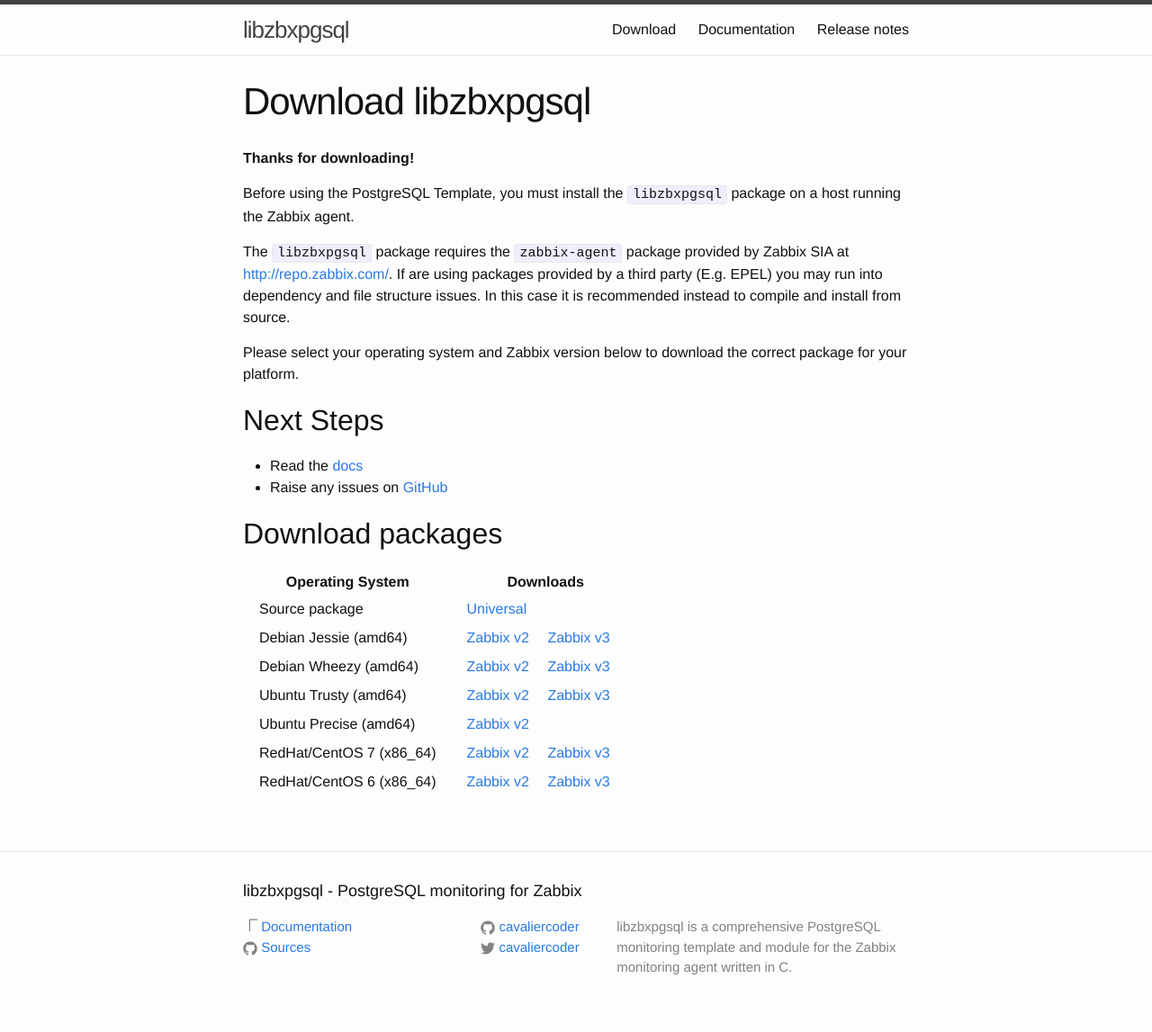
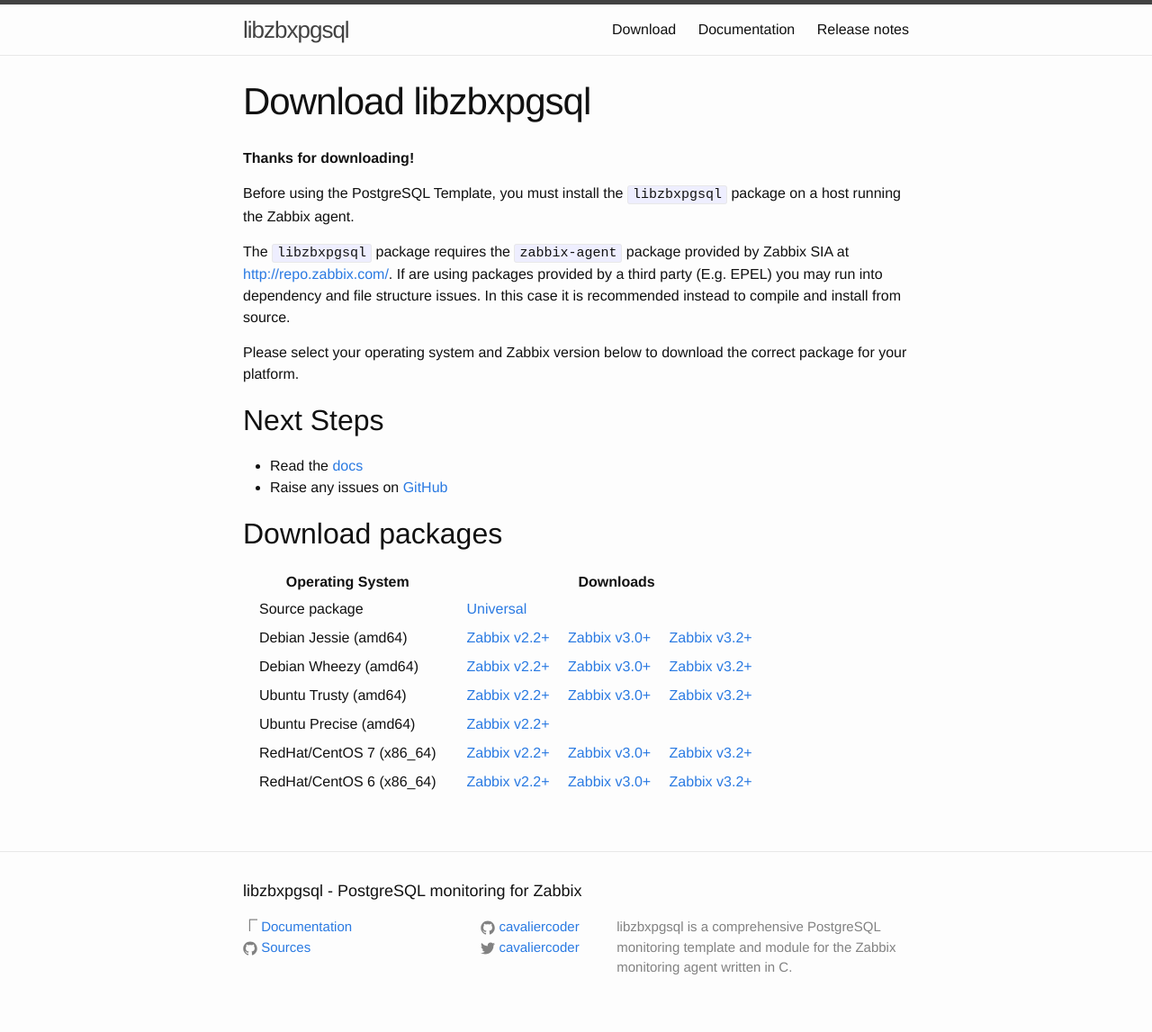
Before and after one commit to zabbix-tools/libzbxpgsql, a Jekyll site: the page built from _docs/download.md, in a window 1280 px wide. Shown: the whole page at 90% size. Built offline with Jekyll 4.4.1, drawn with Linux system fonts in a browser that asks for light colours.

Commit message:
Added packages for Zabbix v3.2

```diff
--- a/_data/downloads.yaml
+++ b/_data/downloads.yaml
@@ -6,40 +6,50 @@
 
 - target: Debian Jessie (amd64)
   files:
-    - label: Zabbix v2
+    - label: Zabbix v2.2+
       url: http://s3.cavaliercoder.com/libzbxpgsql/apt/zabbix2/debian/jessie/amd64/libzbxpgsql_1.0.0-1%2Bjessie_amd64.deb
-    - label: Zabbix v3
+    - label: Zabbix v3.0+
       url: http://s3.cavaliercoder.com/libzbxpgsql/apt/zabbix3/debian/jessie/amd64/libzbxpgsql_1.0.0-1%2Bjessie_amd64.deb
+    - label: Zabbix v3.2+
+      url: http://s3.cavaliercoder.com/libzbxpgsql/apt/zabbix32/debian/jessie/amd64/libzbxpgsql_1.0.0-1%2Bjessie_amd64.deb
 
 - target: Debian Wheezy (amd64)
   files:
-    - label: Zabbix v2
+    - label: Zabbix v2.2+
       url: http://s3.cavaliercoder.com/libzbxpgsql/apt/zabbix2/debian/wheezy/amd64/libzbxpgsql_1.0.0-1%2Bwheezy_amd64.deb
-    - label: Zabbix v3
+    - label: Zabbix v3.0+
       url: http://s3.cavaliercoder.com/libzbxpgsql/apt/zabbix3/debian/wheezy/amd64/libzbxpgsql_1.0.0-1%2Bwheezy_amd64.deb
+    - label: Zabbix v3.2+
+      url: http://s3.cavaliercoder.com/libzbxpgsql/apt/zabbix32/debian/wheezy/amd64/libzbxpgsql_1.0.0-1%2Bwheezy_amd64.deb
 
 - target: Ubuntu Trusty (amd64)
   files:
-    - label: Zabbix v2
+    - label: Zabbix v2.2+
       url: http://s3.cavaliercoder.com/libzbxpgsql/apt/zabbix2/ubuntu/trusty/amd64/libzbxpgsql_1.0.0-1%2Btrusty_amd64.deb
-    - label: Zabbix v3
+    - label: Zabbix v3.0+
       url: http://s3.cavaliercoder.com/libzbxpgsql/apt/zabbix3/ubuntu/trusty/amd64/libzbxpgsql_1.0.0-1%2Btrusty_amd64.deb
+    - label: Zabbix v3.2+
+      url: http://s3.cavaliercoder.com/libzbxpgsql/apt/zabbix32/ubuntu/trusty/amd64/libzbxpgsql_1.0.0-1%2Btrusty_amd64.deb
 
 - target: Ubuntu Precise (amd64)
   files:
-    - label: Zabbix v2
+    - label: Zabbix v2.2+
       url: http://s3.cavaliercoder.com/libzbxpgsql/apt/zabbix2/ubuntu/precise/amd64/libzbxpgsql_1.0.0-1%2Bprecise_amd64.deb
 
 - target: RedHat/CentOS 7 (x86_64)
   files:
-    - label: Zabbix v2
+    - label: Zabbix v2.2+
       url: http://s3.cavaliercoder.com/libzbxpgsql/yum/zabbix2/rhel/7/x86_64/libzbxpgsql-1.0.0-1.el7.x86_64.rpm
-    - label: Zabbix v3
+    - label: Zabbix v3.0+
       url: http://s3.cavaliercoder.com/libzbxpgsql/yum/zabbix3/rhel/7/x86_64/libzbxpgsql-1.0.0-1.el7.x86_64.rpm
+    - label: Zabbix v3.2+
+      url: http://s3.cavaliercoder.com/libzbxpgsql/yum/zabbix32/rhel/7/x86_64/libzbxpgsql-1.0.0-1.el7.x86_64.rpm
 
 - target: RedHat/CentOS 6 (x86_64)
   files:
-    - label: Zabbix v2
+    - label: Zabbix v2.2+
       url: http://s3.cavaliercoder.com/libzbxpgsql/yum/zabbix2/rhel/6/x86_64/libzbxpgsql-1.0.0-1.el6.x86_64.rpm
-    - label: Zabbix v3
+    - label: Zabbix v3.0+
       url: http://s3.cavaliercoder.com/libzbxpgsql/yum/zabbix3/rhel/6/x86_64/libzbxpgsql-1.0.0-1.el6.x86_64.rpm
+    - label: Zabbix v3.2+
+      url: http://s3.cavaliercoder.com/libzbxpgsql/yum/zabbix32/rhel/6/x86_64/libzbxpgsql-1.0.0-1.el6.x86_64.rpm
```
